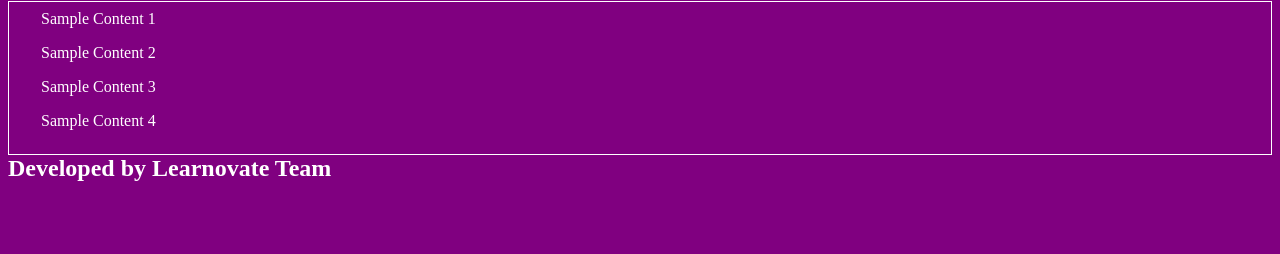
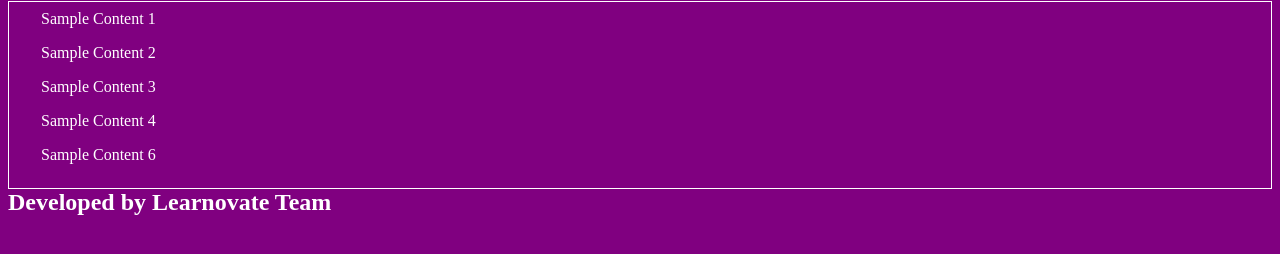
Before and after one commit to LearnovateTestUser/la-test-repos, a plain HTML site: page index.html in a window 1280 px wide. Shown: the part 52-306 px from the top of the page. Drawn offline with Linux system fonts and the light colour scheme.

Commit message:
Added Paragraph 6

```diff
--- a/index.html
+++ b/index.html
@@ -15,6 +15,7 @@
         <p>Sample Content 2</p>
         <p>Sample Content 3</p>
         <p>Sample Content 4</p>
+        <p>Sample Content 6</p>
     </div>
     <footer>Developed by Learnovate Team</footer>
 </body>
```
